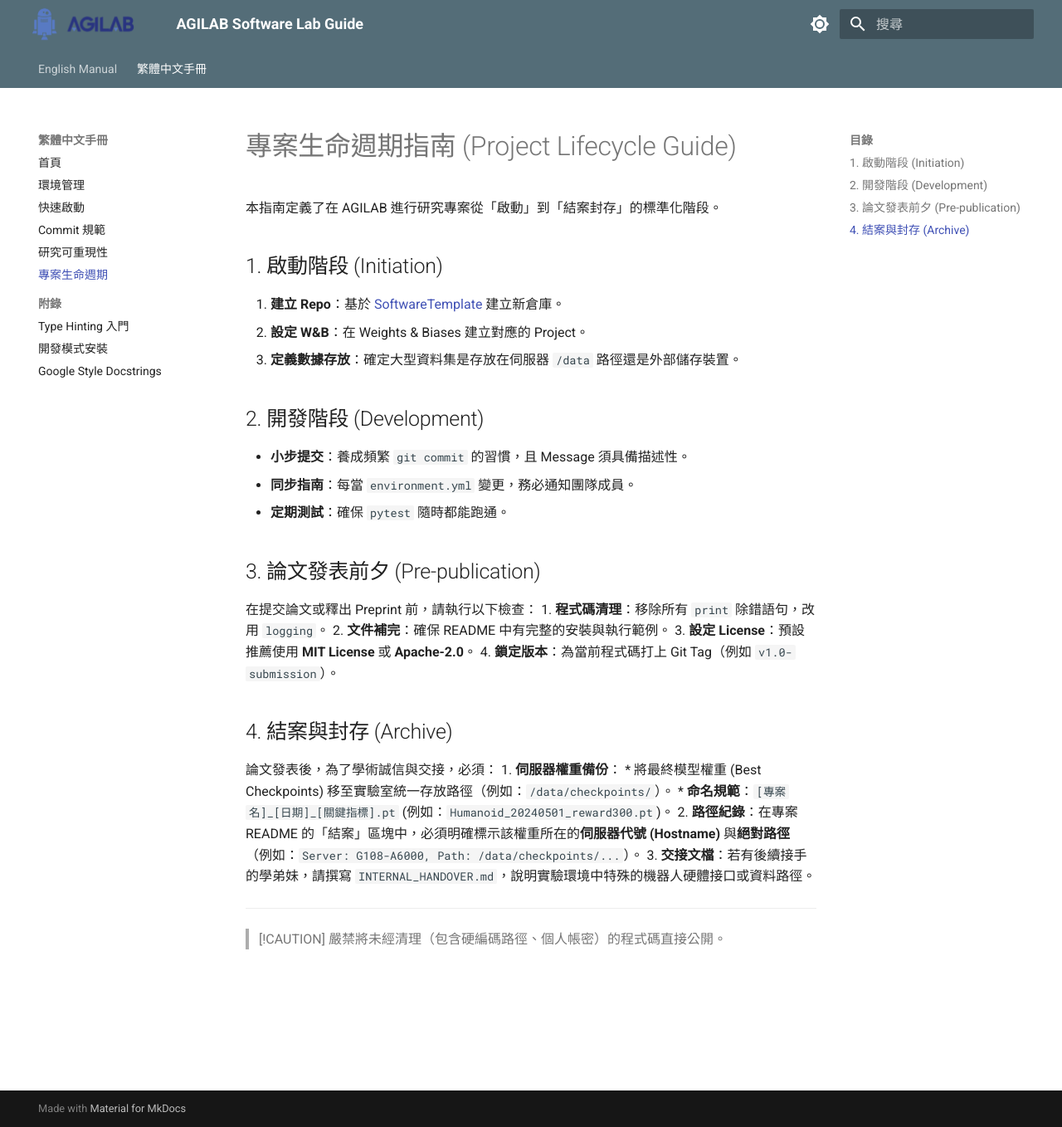
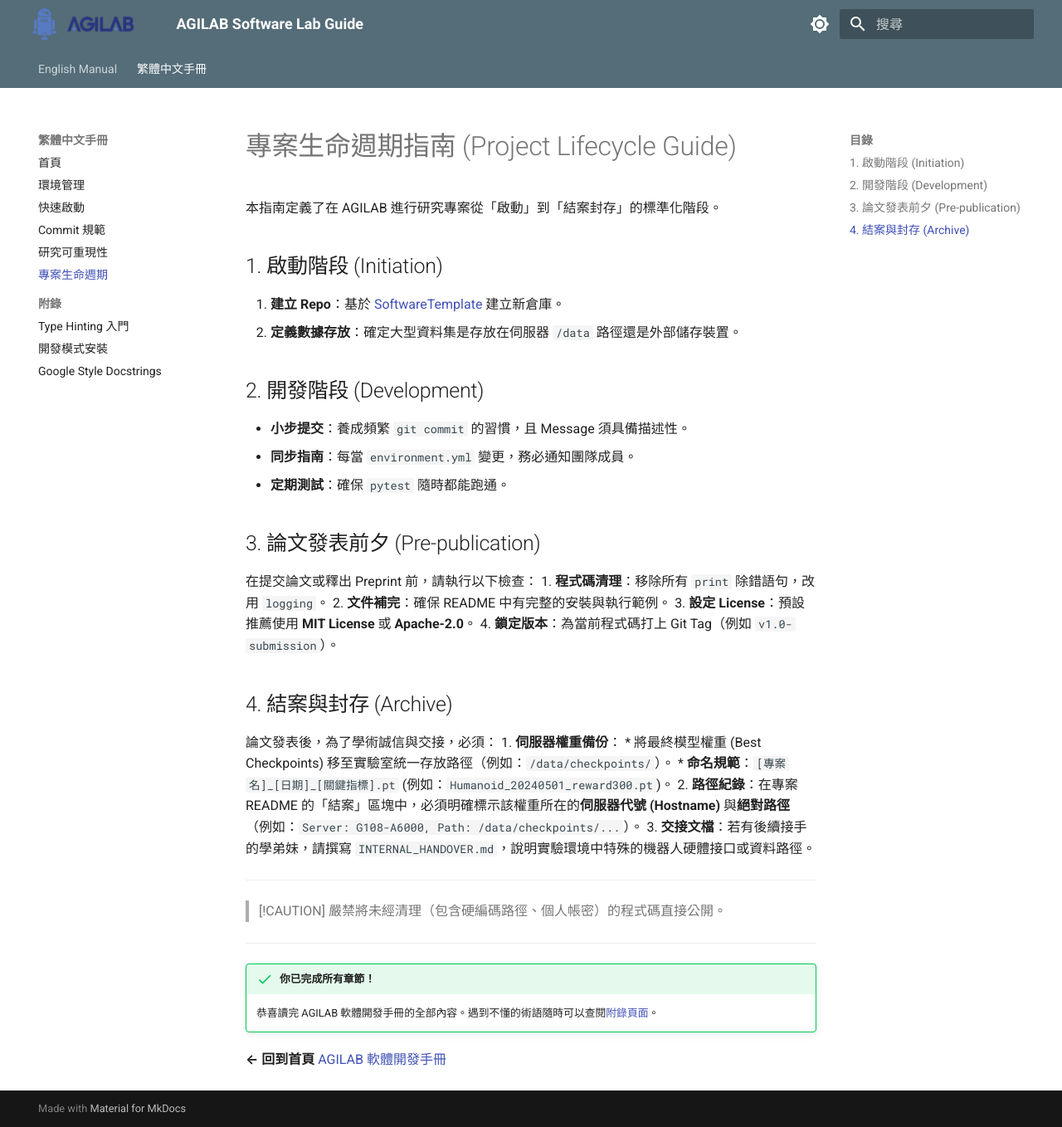
Before and after one commit to AGILAB-NTNU/AGILAB_Software_Lab_Guide, an MkDocs documentation site: the page built from docs/zh/lifecycle.md, in a window 1280 px wide and 1358 px high. Shown: the whole window at 83% size. Built offline with MkDocs 1.6.1 and Material for MkDocs 9.7.7, drawn with Linux system fonts in a browser that asks for light colours.

Commit message:
docs: remove W&B reference and add chapter completion note in lifecycle

```diff
--- a/docs/zh/lifecycle.md
+++ b/docs/zh/lifecycle.md
@@ -5,8 +5,7 @@
 ## 1. 啟動階段 (Initiation)
 
 1.  **建立 Repo**：基於 [SoftwareTemplate](https://github.com/AGILAB-NTNU/SoftwareTemplate) 建立新倉庫。
-2.  **設定 W&B**：在 Weights & Biases 建立對應的 Project。
-3.  **定義數據存放**：確定大型資料集是存放在伺服器 `/data` 路徑還是外部儲存裝置。
+2.  **定義數據存放**：確定大型資料集是存放在伺服器 `/data` 路徑還是外部儲存裝置。
 
 ## 2. 開發階段 (Development)
 
@@ -35,3 +34,10 @@
 
 > [!CAUTION]
 > 嚴禁將未經清理（包含硬編碼路徑、個人帳密）的程式碼直接公開。
+
+---
+
+!!! success "你已完成所有章節！"
+    恭喜讀完 AGILAB 軟體開發手冊的全部內容。遇到不懂的術語隨時可以查閱[附錄頁面](index.md#附錄術語說明)。
+
+**← 回到首頁** [AGILAB 軟體開發手冊](index.md)
```
